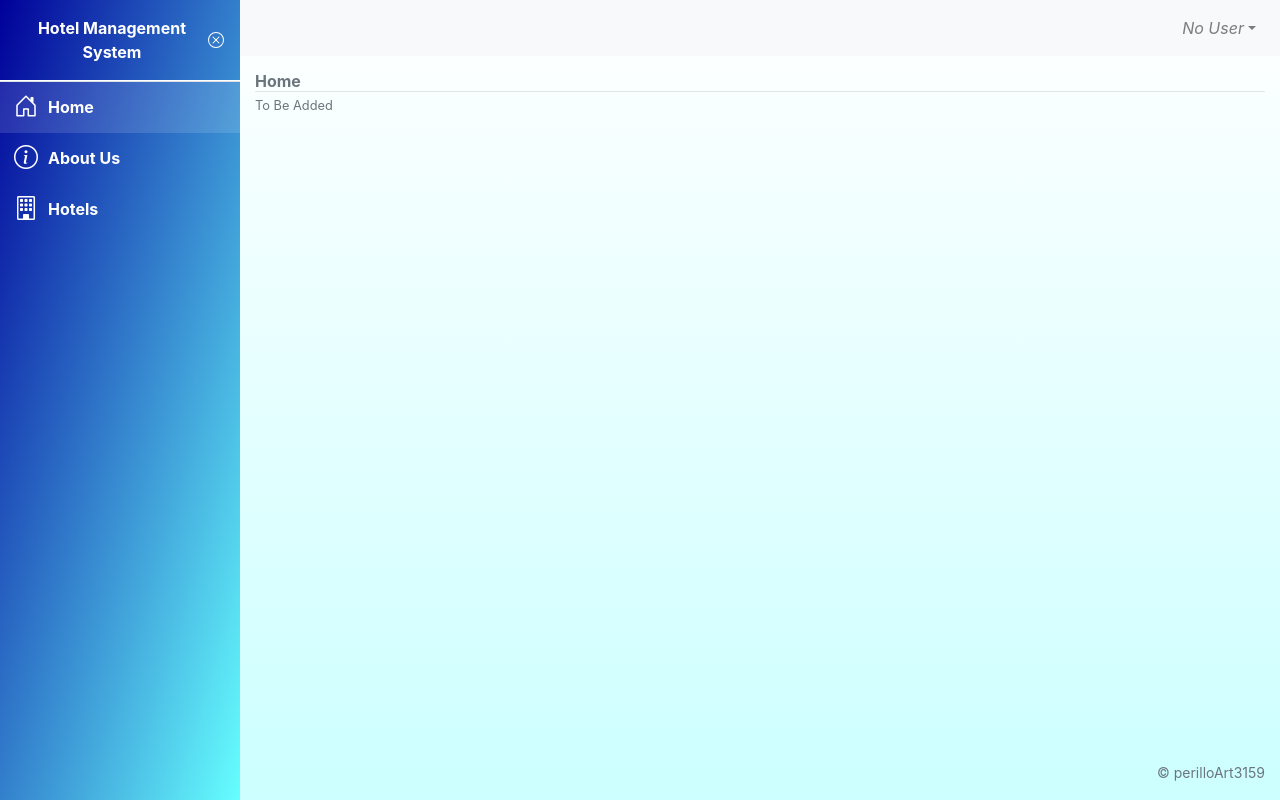
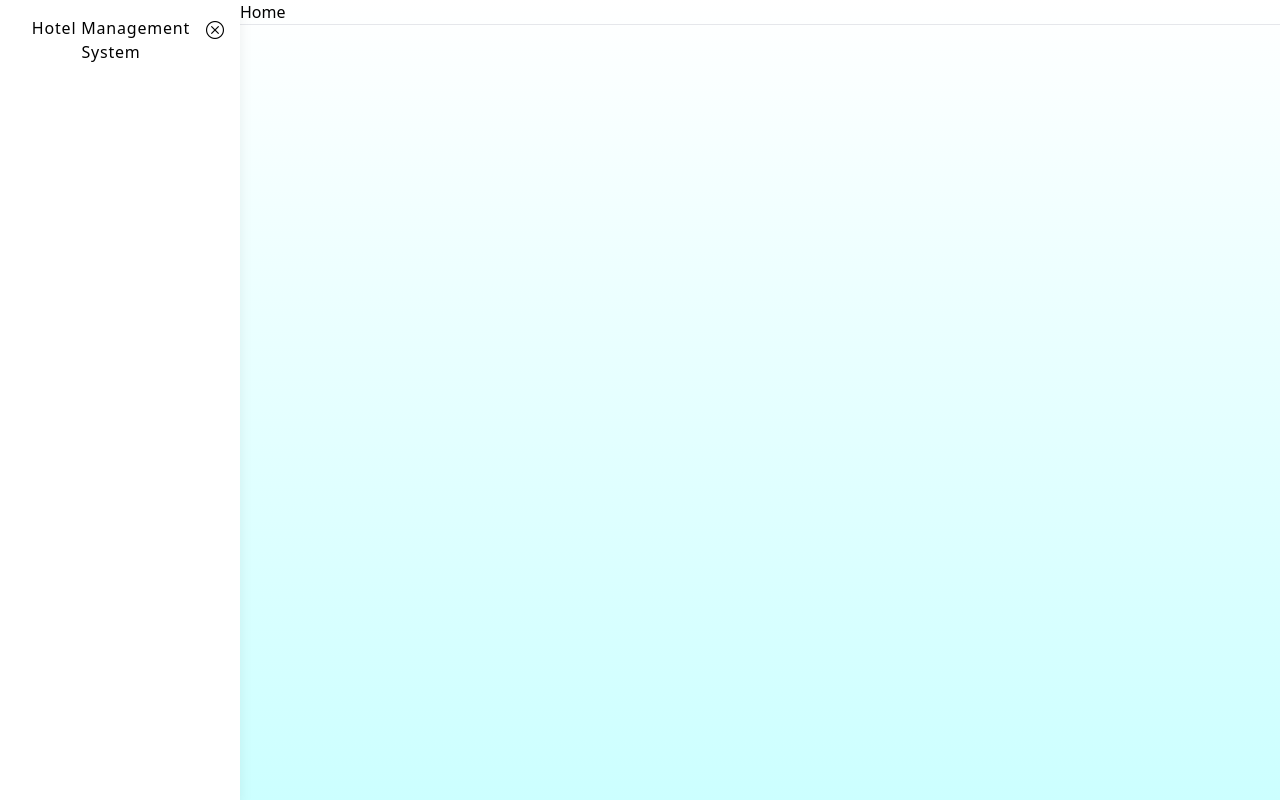
Before and after one commit to perilloArt3159/hms-sample, a Nuxt app in the folder frontend/: page / in a window 1280 px wide. Built offline with nearby package versions, Linux system fonts and the light colour scheme.

Commit message:
:construction: Revamping Sidebar

```diff
--- a/frontend/assets/css/main.scss
+++ b/frontend/assets/css/main.scss
@@ -9,11 +9,3 @@ body
     min-height: 100vh;
     background: linear-gradient(to bottom, #ffffff 0%, #ccffff 100%);
 }
-
-.cursor
-{
-    &-pointer
-    {
-        cursor: pointer;
-    }
-}
--- a/frontend/components/AppFooter.vue
+++ b/frontend/components/AppFooter.vue
@@ -1,12 +1,6 @@
 <template>
     <footer class="py-3">
-        <b-container fluid>
-            <b-row>
-                <b-col cols="12" class="text-right">
-                    <small class="text-muted small">&#169; perilloArt3159</small>
-                </b-col>
-            </b-row>
-        </b-container>
+
     </footer>
 </template>
 
--- a/frontend/components/AppHeader.vue
+++ b/frontend/components/AppHeader.vue
@@ -1,21 +1,6 @@
 <template>
     <header>
-        <b-navbar toggleable="lg" type="light" variant="light">
-            <b-collapse id="nav-collapse" is-nav>
 
-                <!-- Right aligned nav items -->
-                <b-navbar-nav class="ml-auto">
-                    <b-nav-item-dropdown right>
-                        <!-- Using 'button-content' slot -->
-                        <template #button-content>
-                            <em>No User</em>
-                        </template>
-                        <b-dropdown-item href="#">Profile</b-dropdown-item>
-                        <b-dropdown-item href="#">Sign Out</b-dropdown-item>
-                    </b-nav-item-dropdown>
-                </b-navbar-nav>
-            </b-collapse>
-        </b-navbar>
     </header>
 </template>
 
--- a/frontend/components/AppSidebar.vue
+++ b/frontend/components/AppSidebar.vue
@@ -1,65 +1,62 @@
 <template>
-    <div id="sidebar" :class="{ 'active' : isActive }">
-        <nav>
-            <!-- SIDEBAR TITLE-->
-            <div class="p-3 border-bottom border-white">
-                <div v-if="isActive" class="d-flex justify-content-center align-items-center text-center">
-                    <div class="">
-                        <span class="font-weight-bolder">
-                            Hotel Management System
-                        </span>
-                    </div>
-                    <div class="">
-                        <svg
-                            xmlns="http://www.w3.org/2000/svg"
-                            width="16"
-                            height="16"
-                            fill="currentColor"
-                            class="bi bi-x cursor-pointer"
-                            viewBox="0 0 16 16"
-                            @click="this.toggleStateActive"
-                        >
-                            <path d="M8 15A7 7 0 1 1 8 1a7 7 0 0 1 0 14zm0 1A8 8 0 1 0 8 0a8 8 0 0 0 0 16z" />
-                            <path
-                                d="M4.646 4.646a.5.5 0 0 1 .708 0L8 7.293l2.646-2.647a.5.5 0 0 1 .708.708L8.707 8l2.647 2.646a.5.5 0 0 1-.708.708L8 8.707l-2.646 2.647a.5.5 0 0 1-.708-.708L7.293 8 4.646 5.354a.5.5 0 0 1 0-.708z" />
-                        </svg>
-                    </div>
-                </div>
-                <div v-else class="d-flex justify-content-center">
-                    <svg
-                        xmlns="http://www.w3.org/2000/svg"
-                        width="32"
-                        height="32"
-                        fill="currentColor"
-                        class="bi bi-list cursor-pointer"
-                        viewBox="0 0 16 16"
-                        @click="this.toggleStateActive"
-                    >
-                        <path fill-rule="evenodd"
-                            d="M2.5 12a.5.5 0 0 1 .5-.5h10a.5.5 0 0 1 0 1H3a.5.5 0 0 1-.5-.5zm0-4a.5.5 0 0 1 .5-.5h10a.5.5 0 0 1 0 1H3a.5.5 0 0 1-.5-.5zm0-4a.5.5 0 0 1 .5-.5h10a.5.5 0 0 1 0 1H3a.5.5 0 0 1-.5-.5z" />
-                    </svg>
-                </div>
+    <div
+        id="sidebar"
+        class="shadow-lg"
+        :class="
+        {
+            active : isActive
+        }"
+    >
+        <div class="p-4">
+            <div
+                v-if="isActive"
+                class="flex justify-around align-items-center"
+            >
+                <span class="shrink text-md tracking-wider text-center">
+                    Hotel Management System
+                </span>
+                <span
+                    class="
+                        text-lg
+                        cursor-pointer
+                        ease-in duration-200
+                        hover:scale-110
+                        hover:text-blue-400
+                    "
+                    @click="toggleIsActive"
+                >
+                    <i class="bi bi-x-circle">
+
+                    </i>
+                </span>
             </div>
+            <div
+                v-else
+                class="flex justify-around align-items-center"
+            >
+                <span
+                    class="
+                        text-3xl
+                        cursor-pointer
+                        ease-in duration-200
+                        hover:scale-125
+                        hover:text-blue-400
+                    "
+                    @click="toggleIsActive"
+                >
+                    <i class="bi bi-list">
 
-            <!-- SIDEBAR ITEMS-->
-            <nav class="mb-3 border-top">
-                <b-nav vertical>
-                    <nuxt-link
-                        :to="link.to"
-                        class="sidebar-item"
-                        v-for="link in links"
-                        :key="link.name"
-                    >
-                        <i :class="[link.icon, 'h4', 'mb-0']">
+                    </i>
+                </span>
+            </div>
+        </div>
+        <div>
+            <nav>
+                <ul>
 
-                        </i>
-                        <span>
-                            {{ link.title }}
-                        </span>
-                    </nuxt-link>
-                </b-nav>
+                </ul>
             </nav>
-        </nav>
+        </div>
     </div>
 </template>
 
@@ -68,8 +65,7 @@
 #sidebar
 {
     height          : 100vh;
-    background-image: linear-gradient(to top left, #66ffff 0%, #000099 100%);
-    color           : #fff;
+    background-color: #fff;
     width           : 60px;
     position        : fixed;
     top             : 0;
@@ -135,40 +131,34 @@
 
 <script>
 
+import
+{
+    mapState,
+    mapActions,
+}
+from 'vuex';
+
 export default
 {
     name: 'NuxtAppSidebar',
-    data: () => (
-        {
-            isActive: true,
-            links:
+    computed :
+    {
+        ...mapState(
+            'sidebar',
             [
-                {
-                    name : 'home',
-                    to   : '/',
-                    icon : 'bi bi-house-door',
-                    title: 'Home',
-                    component: 'hotels'
-                },
-                {
-                    name     : 'about-us',
-                    icon     : 'bi bi-info-circle',
-                    to       : '/about-us',
-                    title    : 'About Us',
-                    component: 'about-us'
-                },
-                {
-                    name     : 'hotels',
-                    icon     : 'bi bi-building',
-                    to       : '/hotels',
-                    title    : 'Hotels',
-                    component: 'hotels'
-                },
+                'items',
+                'isActive'
             ]
-        }
-    ),
+        )
+    },
     methods:
     {
+        ...mapActions(
+            'sidebar',
+            [
+                'toggleIsActive'
+            ]
+        ),
         toggleStateActive: function ()
         {
             this.isActive = !this.isActive;
--- a/frontend/layouts/dashboard.vue
+++ b/frontend/layouts/dashboard.vue
@@ -5,12 +5,7 @@
             <app-header/>
             <main>
                 <transition name="home">
-                    <b-container
-                        class="my-3"
-                        fluid
-                    >
                         <Nuxt />
-                    </b-container>
                 </transition>
             </main>
             <app-footer/>
--- a/frontend/nuxt.config.js
+++ b/frontend/nuxt.config.js
@@ -51,8 +51,6 @@ export default {
 	// Modules: https://go.nuxtjs.dev/config-modules
 	modules:
 	[
-		// https://go.nuxtjs.dev/bootstrap
-		'bootstrap-vue/nuxt',
 		// https://go.nuxtjs.dev/axios
 		'@nuxtjs/axios',
 	],
--- a/frontend/pages/index.vue
+++ b/frontend/pages/index.vue
@@ -6,13 +6,6 @@
 
 		<hr class="hr" />
 
-		<b-row>
-			<b-col class="text-muted">
-				<small class="text-muted">
-					To Be Added
-				</small>
-			</b-col>
-		</b-row>
 	</div>
 </template>
 
--- /dev/null
+++ b/frontend/store/sidebar.js
@@ -0,0 +1,52 @@
+export default
+{
+    state: () =>
+    (
+        {
+            isActive: true,
+            items   :
+
+            [
+                {
+                    name     : 'home',
+                    to       : '/',
+                    icon     : 'bi bi-house-door',
+                    title    : 'Home',
+                    component: 'hotels'
+                },
+                {
+                    name     : 'about-us',
+                    icon     : 'bi bi-info-circle',
+                    to       : '/about-us',
+                    title    : 'About Us',
+                    component: 'about-us'
+                },
+                {
+                    name     : 'hotels',
+                    icon     : 'bi bi-building',
+                    to       : '/hotels',
+                    title    : 'Hotels',
+                    component: 'hotels'
+                },
+            ]
+        }
+    ),
+    getters:
+    {
+        //...
+    },
+    actions:
+    {
+        toggleIsActive({commit, dispatch})
+        {
+            commit('TOGGLE_IS_ACTIVE');
+        }
+    },
+    mutations:
+    {
+        TOGGLE_IS_ACTIVE(state)
+        {
+            state.isActive = !state.isActive;
+        }
+    }
+}
```
